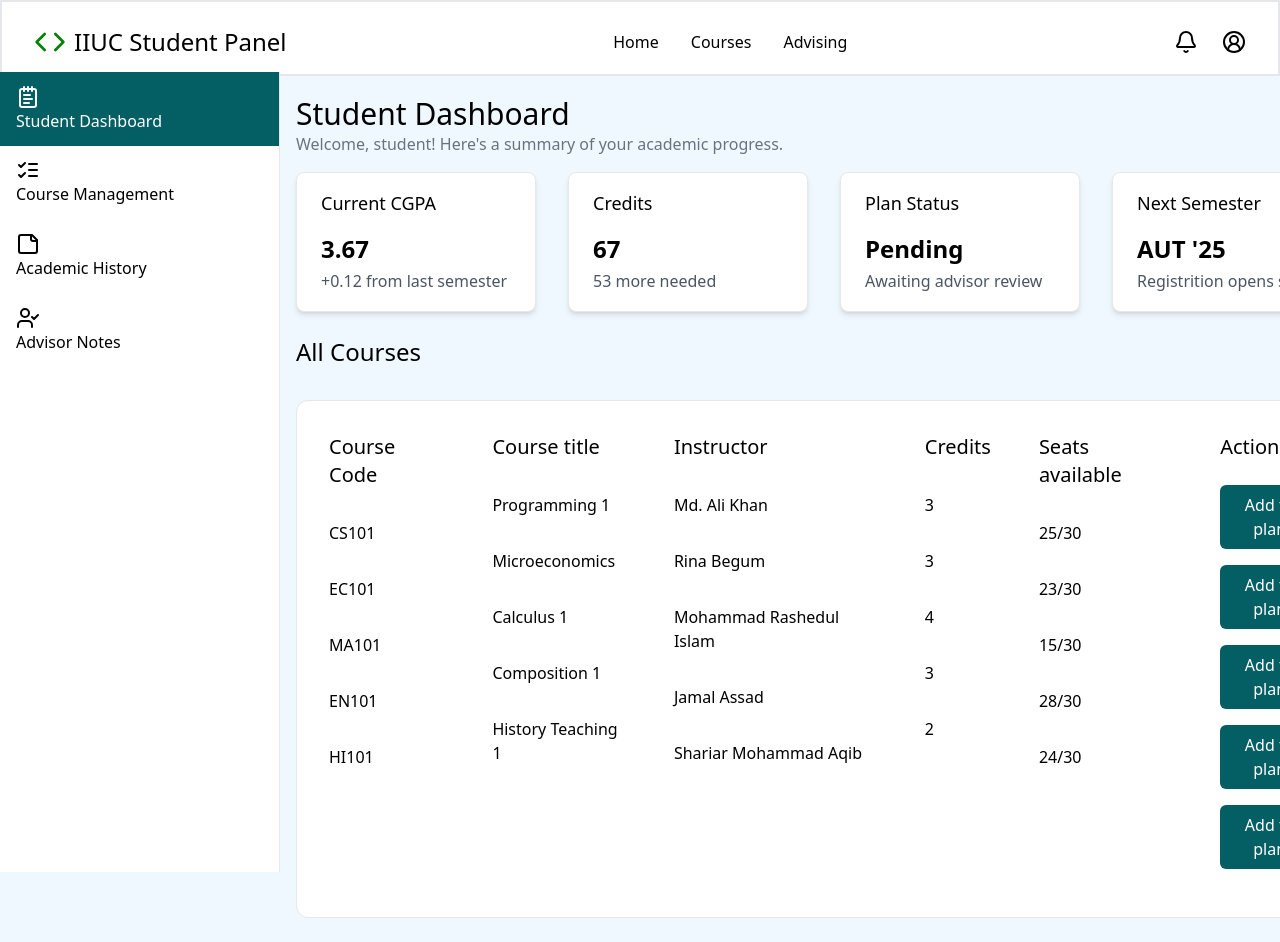
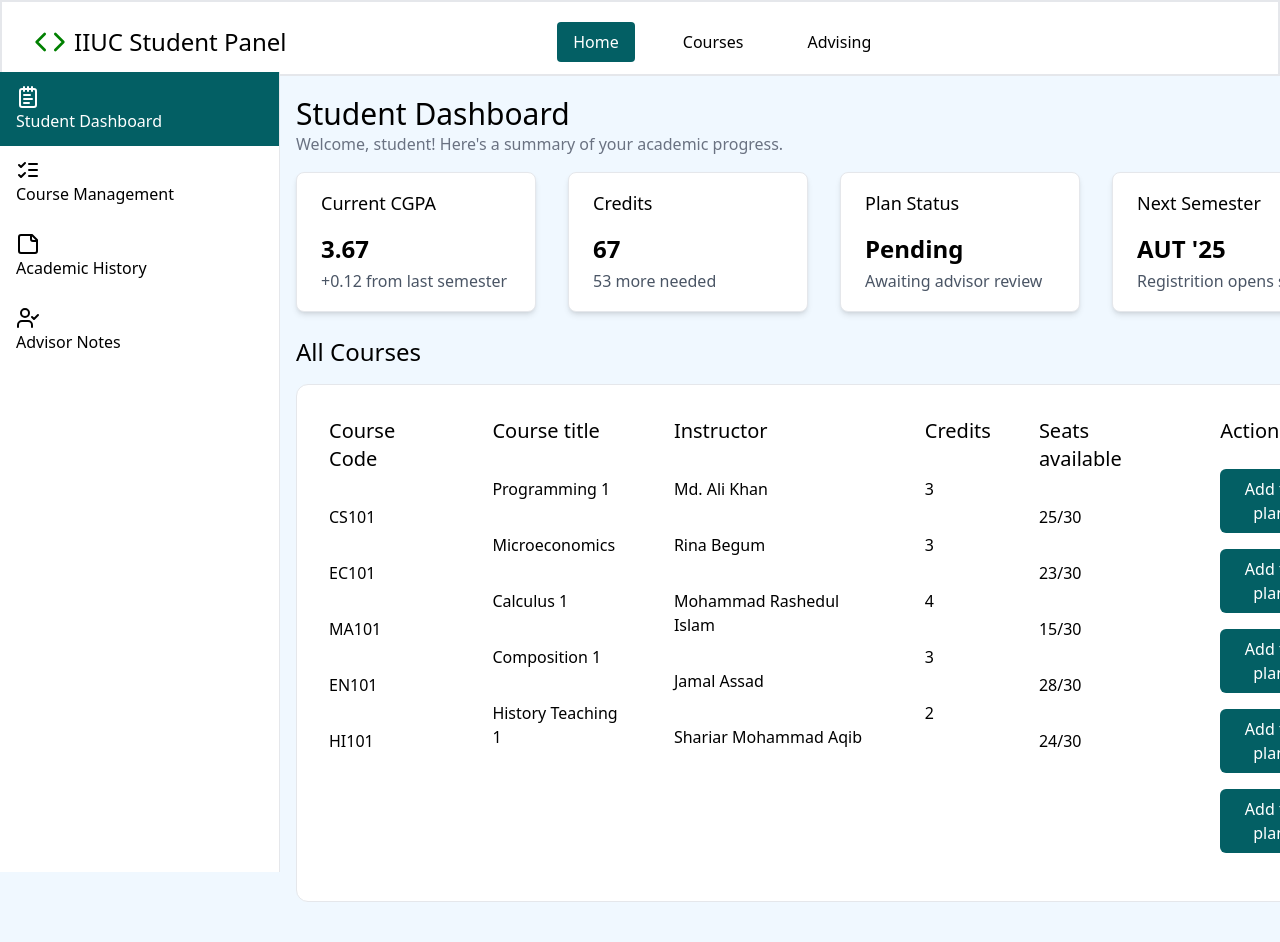
Before and after one commit to AsifulAhsan/CRAMS, a React (Vite) app: page / in a window 1280 px wide. Shown: the top 942 px of the page. Built offline with nearby package versions, Linux system fonts and the light colour scheme.

Commit message:
Sidebar active status fixed

```diff
--- a/src/components/CourseTable/CourseTable.jsx
+++ b/src/components/CourseTable/CourseTable.jsx
@@ -2,7 +2,7 @@ function CourseTable() {
   return (
     <div className="mx-4 my-2">
       <p className="text-2xl font-medium">All Courses</p>
-      <table className="flex gap-12 mt-8 mb-4 bg-white p-8 rounded-xl border-1 border-gray-200">
+      <table className="flex gap-12 mt-4 mb-4 bg-white p-8 rounded-xl border-1 border-gray-200">
         <div className="flex-col">
           <div className="gap-2">
             <p className="text-xl mb-8">Course Code</p>
--- a/src/components/Navbar/Navbar.jsx
+++ b/src/components/Navbar/Navbar.jsx
@@ -1,5 +1,6 @@
 import { Code, Bell, CircleUserRound } from "lucide-react";
 import styles from "../Navbar/Navbar.module.css";
+import { NavLink } from "react-router-dom";
 function Navbar() {
   return (
     <div className="fixed w-full flex gap-4 justify-between pt-2 px-4 bg-white border-2 border-gray-200">
@@ -8,9 +9,34 @@ function Navbar() {
         <h1 className="text-2xl">IIUC Student Panel</h1>
       </div>
       <div className="flex gap-8 items-center">
-        <button className={styles.navBtn}>Home</button>
-        <button className={styles.navBtn}>Courses</button>
-        <button className={styles.navBtn}>Advising</button>
+        <NavLink
+          to="/"
+          className={({ isActive }) =>
+            isActive
+              ? `${styles.navBtn} ${styles.navBg} ${styles.active}`
+              : styles.navBtn
+          }
+        >
+          Home
+        </NavLink>
+        <NavLink to="/courses"
+          className={({ isActive }) =>
+            isActive
+              ? `${styles.navBtn} ${styles.navBg} ${styles.active}`
+              : styles.navBtn
+          }
+        >
+          Courses
+        </NavLink>
+        <NavLink to="/advising"
+          className={({ isActive }) =>
+            isActive
+              ? `${styles.navBtn} ${styles.navBg} ${styles.active}`
+              : styles.navBtn
+          }
+        >
+          Advising
+        </NavLink>
       </div>
       <div className="flex gap-6 p-4 items-center">
         <Bell className={styles.navBtn} />
--- a/src/components/Navbar/Navbar.module.css
+++ b/src/components/Navbar/Navbar.module.css
@@ -1,10 +1,17 @@
-.navBtn{
-    cursor: pointer;
+.navBtn {
+  cursor: pointer;
+  padding: 0.5rem 1rem; /* Added padding for button-like appearance */
+  transition: color 0.2s;
 }
-.navBtn:hover{
-    color: #035f64;
+.navBtn:hover {
+  color: #035f64;
 }
 
-.navBg{
-    background-color: #EEEEEE;
+.navBg {
+  background-color: #eeeeee;
 }
+.active {
+  background-color: #035f64 !important; /* Matches sidebar active color */
+  color: #ffffff !important; /* White text for contrast */
+  border-radius: 4px; /* Optional: Rounds edges like sidebar */
+}
--- /dev/null
+++ b/src/components/NotFoundPage.jsx
@@ -0,0 +1,20 @@
+import { Link } from "react-router-dom";
+
+function NotFoundPage() {
+  return (
+    <div className="flex bg-[#1A1A1A] w-full m-0 justify-center items-center">
+      <div className="flex flex-col gap-8 items-center pl-6 mx-85 my-60">
+        <h1 className="text-white font-semibold text-4xl">
+          This Page Does Not Exist!
+        </h1>
+        <Link to={"/"}>
+          <button className="border-2 bg-black p-3 rounded-xl text-xl text-white font-bold cursor-pointer hover:text-emerald-100 border-transparent hover:bg-[#035f64]">
+            RETURN HOME
+          </button>
+        </Link>
+      </div>
+    </div>
+  );
+}
+
+export default NotFoundPage;
--- a/src/components/sidebar/Sidebar.module.css
+++ b/src/components/sidebar/Sidebar.module.css
@@ -6,8 +6,8 @@
 }
 .list:hover {
   cursor: pointer;
-  background-color: #035f64;
-  color: rgb(255, 255, 255);
+  color: #035f64;
+  background-color: white;
 }
 .active {
   background-color: #035f64 !important; /* Ensures active state overrides hover */
--- a/src/main.jsx
+++ b/src/main.jsx
@@ -9,12 +9,14 @@ import AdminPage from "./components/AdminPage/AdminPage.jsx";
 import AdvisorPanel from "./components/Advisor/AdvisorPanel";
 import AdvisorNotes from "./components/AdvisorNotes/AdvisorNotes.jsx";
 import AcadHistory from "./components/AcadHistory/AcadHistory.jsx";
+import NotFoundPage from "./components/NotFoundPage.jsx";
 
 const router = createBrowserRouter([
   {
     path: "/",
     element: <App />,
     children: [
+      { path: "*", element: <NotFoundPage /> },
       { path: "/", element: <StudentDashboard /> },
       { path: "/course-manage", element: <CourseManage /> },
       { path: "/admin", element: <AdminPage /> },
```
